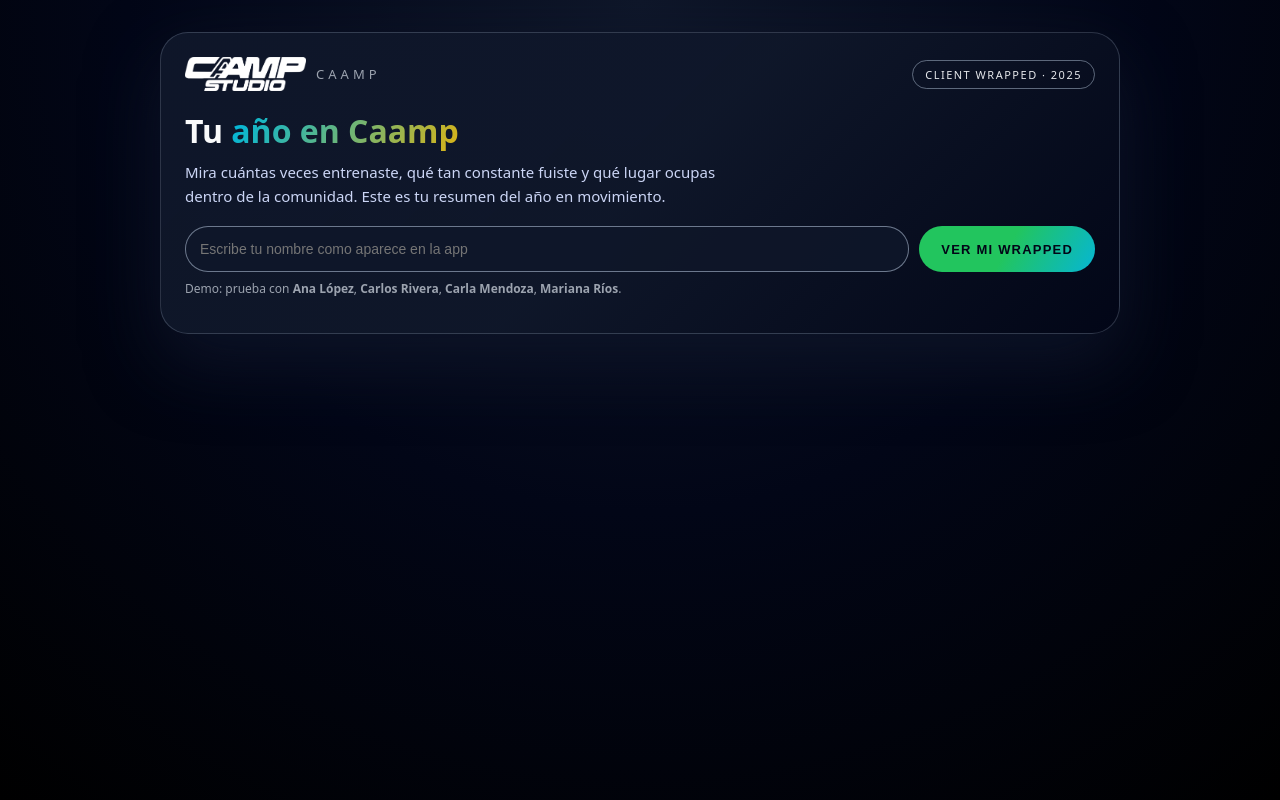
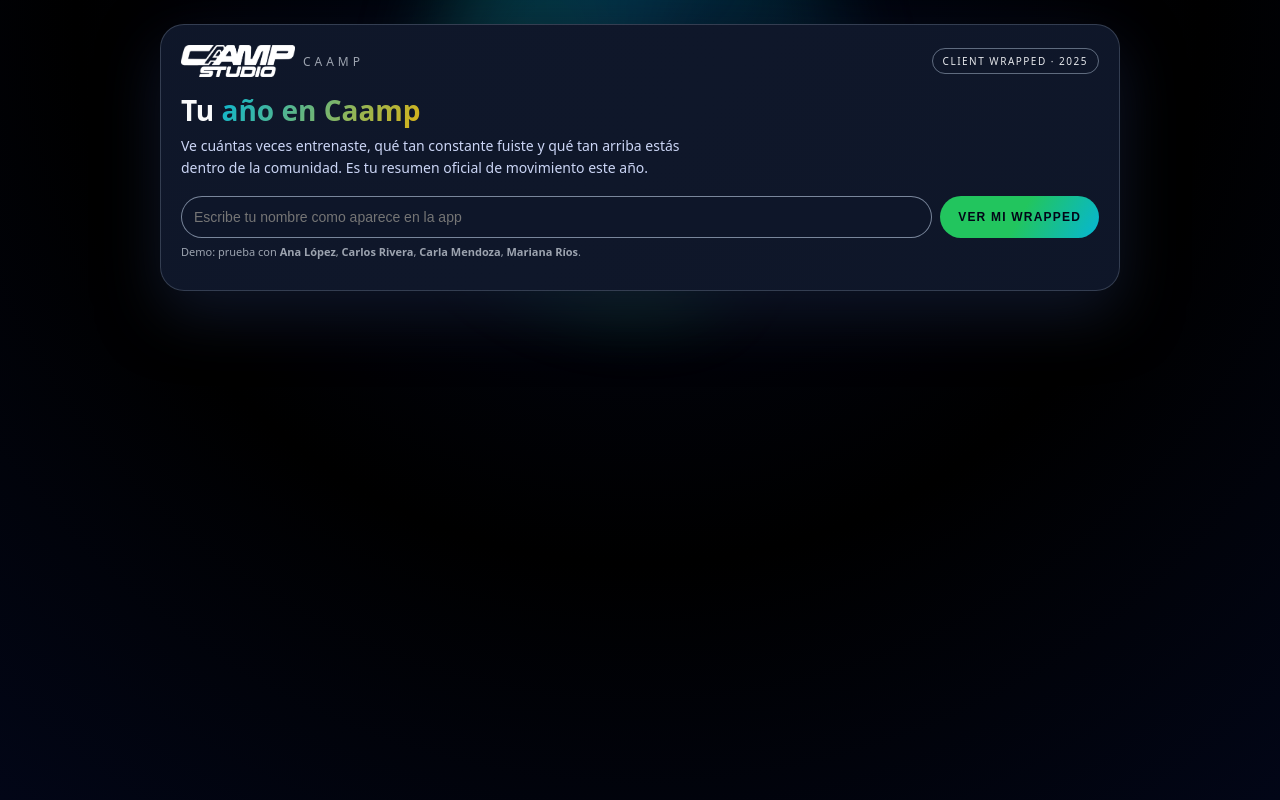
Before and after one commit to luisgon14052-bit/caamp-client-wrapped, a Next.js app: page / in a window 1280 px wide. Built offline with nearby package versions, Linux system fonts and the light colour scheme.

Commit message:
Update index.js

```diff
--- a/pages/index.js
+++ b/pages/index.js
@@ -32,7 +32,7 @@
         if (containerRef.current) {
           containerRef.current.scrollIntoView({ behavior: 'smooth' });
         }
-      }, 80);
+      }, 120);
     } catch (err) {
       setError('No encontramos tu Wrapped. Revisa tu nombre o pregunta en front desk 💚');
       setData(null);
@@ -54,28 +54,99 @@
         }
         body {
           margin: 0;
-          font-family: system-ui, -apple-system, BlinkMacSystemFont, "SF Pro Text",
-            "Helvetica Neue", Arial, sans-serif;
-          background: radial-gradient(circle at top, #0f172a 0, #020617 50%, #000 100%);
+          font-family: system-ui, -apple-system, BlinkMacSystemFont, 'SF Pro Text',
+            'Helvetica Neue', Arial, sans-serif;
+          background: radial-gradient(circle at top, #020617 0, #000 55%, #020617 100%);
           color: #f9fafb;
         }
         @keyframes fadeUp {
-          from { opacity: 0; transform: translateY(18px); }
-          to { opacity: 1; transform: translateY(0); }
+          from {
+            opacity: 0;
+            transform: translateY(18px);
+          }
+          to {
+            opacity: 1;
+            transform: translateY(0);
+          }
         }
         @keyframes gradientPulse {
-          0% { background-position: 0% 50%; }
-          50% { background-position: 100% 50%; }
-          100% { background-position: 0% 50%; }
+          0% {
+            background-position: 0% 50%;
+          }
+          50% {
+            background-position: 100% 50%;
+          }
+          100% {
+            background-position: 0% 50%;
+          }
         }
         @keyframes cardFloat {
-          0% { transform: translateY(0); }
-          50% { transform: translateY(-4px); }
-          100% { transform: translateY(0); }
+          0% {
+            transform: translateY(0);
+          }
+          50% {
+            transform: translateY(-4px);
+          }
+          100% {
+            transform: translateY(0);
+          }
+        }
+        @keyframes spinRing {
+          0% {
+            transform: rotate(0deg);
+          }
+          100% {
+            transform: rotate(360deg);
+          }
+        }
+        @keyframes dotPulse {
+          0% {
+            opacity: 0.3;
+            transform: scale(0.9);
+          }
+          50% {
+            opacity: 1;
+            transform: scale(1.15);
+          }
+          100% {
+            opacity: 0.3;
+            transform: scale(0.9);
+          }
+        }
+
+        /* Ajustes mobile */
+        @media (max-width: 640px) {
+          h1 {
+            font-size: 26px !important;
+          }
         }
       `}</style>
 
       <div style={styles.page}>
+        {/* OVERLAY DE LOADING */}
+        {loading && (
+          <div style={styles.loadingOverlay}>
+            <div style={styles.loadingCard}>
+              <div style={styles.loadingRingWrap}>
+                <div style={styles.loadingRing}>
+                  <div style={styles.loadingRingInner} />
+                </div>
+              </div>
+              <p style={styles.loadingTitle}>Armando tu Wrapped…</p>
+              <p style={styles.loadingText}>
+                Calculando tu lugar dentro de la comunidad y tu año en movimiento.
+              </p>
+              <div style={styles.loadingDots}>
+                <span style={{ ...styles.loadingDot, animationDelay: '0s' }} />
+                <span style={{ ...styles.loadingDot, animationDelay: '0.18s' }} />
+                <span style={{ ...styles.loadingDot, animationDelay: '0.36s' }} />
+              </div>
+            </div>
+          </div>
+        )}
+
+        <div style={styles.gradientAccent} />
+
         <div style={styles.container}>
           {/* HERO / INPUT */}
           {!data && (
@@ -93,8 +164,8 @@
               </h1>
 
               <p style={styles.subtitle}>
-                Mira cuántas veces entrenaste, qué tan constante fuiste y qué lugar ocupas dentro
-                de la comunidad. Este es tu resumen del año en movimiento.
+                Ve cuántas veces entrenaste, qué tan constante fuiste y qué tan arriba estás dentro
+                de la comunidad. Es tu resumen oficial de movimiento este año.
               </p>
 
               <form onSubmit={buscar} style={styles.form}>
@@ -121,7 +192,7 @@
           {/* RESULTADOS */}
           {data && (
             <section style={styles.results} ref={containerRef}>
-              {/* Encabezado */}
+              {/* Cabecera */}
               <div style={styles.headerRow}>
                 <div style={styles.headerLeft}>
                   <div style={styles.logoRow}>
@@ -144,7 +215,7 @@
 
               {/* Fila principal */}
               <div style={styles.mainGrid}>
-                {/* Card total asistencias */}
+                {/* Total asistencias */}
                 <div style={styles.mainCard}>
                   <p style={styles.cardTag}>Total de entrenamientos</p>
 
@@ -178,7 +249,7 @@
                   </div>
                 </div>
 
-                {/* Card constancia */}
+                {/* Constancia */}
                 <div style={styles.secondaryCard}>
                   <p style={styles.cardTag}>Tu constancia</p>
 
@@ -186,33 +257,33 @@
                     <div style={styles.statBlock}>
                       <p style={styles.statLabel}>Promedio al mes</p>
                       <p style={styles.statNumber}>{data.promedio_mensual}</p>
-                      <p style={styles.statHint}>clases / mes</p>
+                      <p style={styles.statHint}>clases por mes</p>
                     </div>
                     <div style={styles.statBlock}>
                       <p style={styles.statLabel}>Promedio a la semana</p>
                       <p style={styles.statNumber}>{data.promedio_semanal}</p>
-                      <p style={styles.statHint}>sesiones / semana</p>
+                      <p style={styles.statHint}>sesiones por semana</p>
                     </div>
                   </div>
 
                   <p style={styles.secondaryText}>
-                    No es perfección, es repetir: clase tras clase fuiste construyendo la versión
-                    de ti que hoy se siente más fuerte.
+                    No fue suerte. Fueron todas esas veces que llegaste, te moviste y saliste mejor
+                    de lo que entraste.
                   </p>
                 </div>
               </div>
 
-              {/* Card final / mensaje */}
+              {/* Mensaje final */}
               <div style={styles.footerCard}>
-                <p style={styles.footerTitle}>Lo que lograste este año</p>
+                <p style={styles.footerTitle}>Lo que construiste este año</p>
                 <p style={styles.footerText}>
-                  Cada vez que agendaste, llegaste y entrenaste sumó a este número. No es solo
-                  fitness: son todas las veces que elegiste moverte, aunque el día no se sintiera
-                  perfecto.
+                  Cada asistencia suma a algo más grande que un número: energía, confianza,
+                  disciplina. Tu cuerpo se acuerda de todas esas veces que estuviste aquí.
                 </p>
 
                 <p style={styles.footerHighlight}>
-                  Gracias por ser parte de Caamp. Lo que viene, lo seguimos construyendo juntos. 💚
+                  Gracias por ser parte de Caamp. Este año lo cerraste entrenando. El que sigue, lo
+                  volvemos a romper juntos. 💚
                 </p>
 
                 <div style={styles.actionsRow}>
@@ -264,51 +335,67 @@
     minHeight: '100vh',
     display: 'flex',
     justifyContent: 'center',
-    padding: '32px 16px'
+    padding: '24px 12px'
   },
   container: {
     width: '100%',
     maxWidth: 960,
-    animation: 'fadeUp 480ms ease-out'
+    animation: 'fadeUp 480ms ease-out',
+    position: 'relative',
+    zIndex: 1
+  },
+  gradientAccent: {
+    position: 'fixed',
+    top: -120,
+    left: '50%',
+    transform: 'translateX(-50%)',
+    width: 420,
+    height: 420,
+    borderRadius: 999,
+    background:
+      'conic-gradient(from 160deg, rgba(34,197,94,0.55), rgba(8,145,178,0.6), transparent)',
+    filter: 'blur(40px)',
+    opacity: 0.55,
+    zIndex: 0
   },
 
   // HERO
   hero: {
     background:
-      'linear-gradient(135deg, rgba(15,23,42,0.95), rgba(15,23,42,0.98), rgba(2,6,23,1))',
-    borderRadius: 28,
-    padding: 24,
+      'linear-gradient(135deg, rgba(15,23,42,0.98), rgba(15,23,42,1), rgba(15,23,42,0.96))',
+    borderRadius: 24,
+    padding: 20,
     border: '1px solid rgba(148,163,184,0.28)',
-    boxShadow: '0 28px 70px rgba(15,23,42,0.8)',
+    boxShadow: '0 24px 60px rgba(15,23,42,0.9)',
     color: '#e5e7eb'
   },
   heroTopRow: {
     display: 'flex',
     alignItems: 'center',
     justifyContent: 'space-between',
-    gap: 12,
-    marginBottom: 18
+    gap: 10,
+    marginBottom: 14
   },
   logoWrap: {
     display: 'flex',
     alignItems: 'center',
-    gap: 10
+    gap: 8
   },
   logo: {
-    height: 34,
+    height: 32,
     width: 'auto'
   },
   brandText: {
-    fontSize: 13,
+    fontSize: 12,
     letterSpacing: 4,
     textTransform: 'uppercase',
     color: '#9ca3af'
   },
   pill: {
-    padding: '6px 12px',
+    padding: '5px 10px',
     borderRadius: 999,
     border: '1px solid rgba(148,163,184,0.6)',
-    fontSize: 11,
+    fontSize: 10,
     textTransform: 'uppercase',
     letterSpacing: 1.5,
     color: '#e5e7eb',
@@ -316,8 +403,8 @@
   },
   title: {
     margin: 0,
-    marginBottom: 8,
-    fontSize: 32,
+    marginBottom: 6,
+    fontSize: 28,
     fontWeight: 800,
     color: '#f9fafb'
   },
@@ -326,56 +413,56 @@
       'linear-gradient(120deg, #22c55e, #06b6d4, #eab308)',
     WebkitBackgroundClip: 'text',
     color: 'transparent',
-    backgroundSize: '200% 200%',
+    backgroundSize: '220% 220%',
     animation: 'gradientPulse 10s ease-in-out infinite'
   },
   subtitle: {
     margin: 0,
-    marginBottom: 18,
-    fontSize: 15,
+    marginBottom: 16,
+    fontSize: 14,
     lineHeight: 1.6,
     color: '#cbd5f5',
-    maxWidth: 540
+    maxWidth: 520
   },
   form: {
     display: 'flex',
     flexWrap: 'wrap',
-    gap: 10,
-    marginBottom: 8
+    gap: 8,
+    marginBottom: 6
   },
   input: {
     flex: 1,
-    minWidth: 220,
-    padding: 14,
+    minWidth: 200,
+    padding: 12,
     borderRadius: 999,
-    border: '1px solid rgba(148,163,184,0.7)',
-    background: 'rgba(15,23,42,0.9)',
+    border: '1px solid rgba(148,163,184,0.8)',
+    background: 'rgba(15,23,42,0.95)',
     color: '#f9fafb',
     fontSize: 14,
     outline: 'none'
   },
   ctaButton: {
-    padding: '14px 22px',
+    padding: '12px 18px',
     borderRadius: 999,
     border: 'none',
     backgroundImage:
       'linear-gradient(120deg, #22c55e, #22c55e, #06b6d4)',
     color: '#020617',
     fontWeight: 700,
-    fontSize: 13,
+    fontSize: 12,
     textTransform: 'uppercase',
     letterSpacing: 1.2,
     cursor: 'pointer',
     whiteSpace: 'nowrap'
   },
   error: {
-    marginTop: 6,
-    fontSize: 13,
+    marginTop: 4,
+    fontSize: 12,
     color: '#fca5a5'
   },
   helper: {
-    marginTop: 8,
-    fontSize: 12,
+    marginTop: 6,
+    fontSize: 11,
     color: '#9ca3af'
   },
 
@@ -383,20 +470,20 @@
   results: {
     background:
       'linear-gradient(135deg, rgba(15,23,42,0.98), rgba(15,23,42,1))',
-    borderRadius: 28,
-    padding: 22,
+    borderRadius: 24,
+    padding: 18,
     border: '1px solid rgba(148,163,184,0.4)',
-    boxShadow: '0 28px 70px rgba(15,23,42,0.95)',
-    marginTop: 8,
+    boxShadow: '0 24px 60px rgba(15,23,42,0.95)',
+    marginTop: 10,
     display: 'flex',
     flexDirection: 'column',
-    gap: 18
+    gap: 16
   },
   headerRow: {
     display: 'flex',
     flexWrap: 'wrap',
     justifyContent: 'space-between',
-    gap: 18
+    gap: 14
   },
   headerLeft: {
     flex: 1,
@@ -405,11 +492,11 @@
   logoRow: {
     display: 'flex',
     alignItems: 'center',
-    gap: 10,
-    marginBottom: 8
+    gap: 8,
+    marginBottom: 6
   },
   logoSmall: {
-    height: 30,
+    height: 28,
     width: 'auto'
   },
   smallLabel: {
@@ -420,26 +507,26 @@
     color: '#9ca3af'
   },
   clientName: {
-    margin: '4px 0 4px',
-    fontSize: 26,
+    margin: '4px 0 2px',
+    fontSize: 24,
     fontWeight: 800,
     color: '#f9fafb'
   },
   clientTitle: {
     margin: 0,
-    fontSize: 14,
+    fontSize: 13,
     color: '#e5e7eb',
     maxWidth: 360
   },
   levelCard: {
-    minWidth: 220,
-    borderRadius: 20,
-    padding: 14,
+    minWidth: 210,
+    borderRadius: 18,
+    padding: 12,
     background:
       'radial-gradient(circle at top left, rgba(34,197,94,0.22), rgba(15,23,42,1))',
     border: '1px solid rgba(34,197,94,0.65)',
     color: '#f9fafb',
-    animation: 'cardFloat 6s ease-in-out infinite'
+    animation: 'cardFloat 7s ease-in-out infinite'
   },
   levelLabel: {
     margin: 0,
@@ -449,30 +536,31 @@
     color: '#bbf7d0'
   },
   levelValue: {
-    margin: '6px 0 4px',
+    margin: '4px 0 2px',
     fontSize: 15,
     fontWeight: 700
   },
   levelDetail: {
     margin: 0,
-    fontSize: 13,
+    fontSize: 12,
     color: '#e5e7eb'
   },
 
   mainGrid: {
     display: 'grid',
     gridTemplateColumns: 'minmax(0,1.7fr) minmax(0,1.2fr)',
-    gap: 16
+    gap: 14
   },
   mainCard: {
-    borderRadius: 20,
-    padding: 16,
+    borderRadius: 18,
+    padding: 14,
     background: 'rgba(15,23,42,0.98)',
-    border: '1px solid rgba(148,163,184,0.5)'
+    border: '1px solid rgba(148,163,184,0.5)',
+    boxShadow: '0 18px 40px rgba(15,23,42,0.9)'
   },
   cardTag: {
     margin: 0,
-    marginBottom: 8,
+    marginBottom: 6,
     fontSize: 11,
     textTransform: 'uppercase',
     letterSpacing: 1.6,
@@ -482,24 +570,24 @@
     display: 'flex',
     flexWrap: 'wrap',
     alignItems: 'baseline',
-    gap: 10,
-    marginBottom: 10
+    gap: 8,
+    marginBottom: 8
   },
   mainNumber: {
-    fontSize: 40,
+    fontSize: 34,
     fontWeight: 800,
     color: '#f9fafb'
   },
   mainNumberCaption: {
-    fontSize: 13,
+    fontSize: 12,
     color: '#d1d5db'
   },
   progressBlock: {
-    marginBottom: 10
+    marginBottom: 8
   },
   progressTrack: {
     width: '100%',
-    height: 10,
+    height: 9,
     borderRadius: 999,
     background: 'rgba(15,23,42,1)',
     overflow: 'hidden',
@@ -528,19 +616,19 @@
   chipsRow: {
     display: 'flex',
     flexWrap: 'wrap',
-    gap: 8,
-    marginTop: 6
+    gap: 6,
+    marginTop: 4
   },
   chipPrimary: {
-    padding: '6px 10px',
+    padding: '5px 9px',
     borderRadius: 999,
-    background: 'rgba(34,197,94,0.12)',
+    background: 'rgba(34,197,94,0.15)',
     border: '1px solid rgba(34,197,94,0.7)',
     fontSize: 11,
     color: '#bbf7d0'
   },
   chipOutline: {
-    padding: '6px 10px',
+    padding: '5px 9px',
     borderRadius: 999,
     border: '1px solid rgba(148,163,184,0.7)',
     fontSize: 11,
@@ -548,17 +636,17 @@
   },
 
   secondaryCard: {
-    borderRadius: 20,
-    padding: 16,
+    borderRadius: 18,
+    padding: 14,
     background: 'rgba(15,23,42,0.96)',
     border: '1px solid rgba(148,163,184,0.45)'
   },
   statsRow: {
     display: 'flex',
     justifyContent: 'space-between',
-    gap: 14,
-    marginBottom: 8,
-    marginTop: 4
+    gap: 12,
+    marginBottom: 6,
+    marginTop: 2
   },
   statBlock: {
     flex: 1
@@ -571,74 +659,149 @@
     color: '#94a3b8'
   },
   statNumber: {
-    margin: '4px 0 2px',
-    fontSize: 24,
+    margin: '3px 0 2px',
+    fontSize: 22,
     fontWeight: 700,
     color: '#f9fafb'
   },
   statHint: {
     margin: 0,
-    fontSize: 12,
+    fontSize: 11,
     color: '#cbd5f5'
   },
   secondaryText: {
     margin: 0,
-    marginTop: 8,
-    fontSize: 13,
+    marginTop: 6,
+    fontSize: 12.5,
     color: '#e5e7eb'
   },
 
   footerCard: {
-    borderRadius: 20,
-    padding: 18,
+    borderRadius: 18,
+    padding: 14,
     background: 'rgba(15,23,42,0.98)',
     border: '1px solid rgba(148,163,184,0.45)',
     marginTop: 4
   },
   footerTitle: {
     margin: 0,
-    marginBottom: 6,
-    fontSize: 14,
+    marginBottom: 4,
+    fontSize: 13,
     fontWeight: 600,
     color: '#f9fafb'
   },
   footerText: {
     margin: 0,
-    marginBottom: 8,
-    fontSize: 13,
+    marginBottom: 6,
+    fontSize: 12.5,
     color: '#e5e7eb'
   },
   footerHighlight: {
     margin: 0,
-    marginBottom: 12,
-    fontSize: 13,
+    marginBottom: 10,
+    fontSize: 12.5,
     color: '#bbf7d0'
   },
   actionsRow: {
     display: 'flex',
     flexWrap: 'wrap',
-    gap: 10
+    gap: 8
   },
   shareButton: {
-    padding: '10px 18px',
+    padding: '9px 14px',
     borderRadius: 999,
     border: '1px solid rgba(34,197,94,0.8)',
     background: 'rgba(22,163,74,0.12)',
     color: '#bbf7d0',
-    fontSize: 12,
+    fontSize: 11,
     textTransform: 'uppercase',
     letterSpacing: 1.1,
     cursor: 'pointer'
   },
   backButton: {
-    padding: '10px 18px',
+    padding: '9px 14px',
     borderRadius: 999,
     border: '1px solid rgba(148,163,184,0.8)',
     background: 'transparent',
     color: '#e5e7eb',
-    fontSize: 12,
+    fontSize: 11,
     textTransform: 'uppercase',
     letterSpacing: 1.1,
     cursor: 'pointer'
+  },
+
+  // LOADING OVERLAY
+  loadingOverlay: {
+    position: 'fixed',
+    inset: 0,
+    zIndex: 50,
+    background: 'rgba(2,6,23,0.92)',
+    backdropFilter: 'blur(14px)',
+    display: 'flex',
+    alignItems: 'center',
+    justifyContent: 'center'
+  },
+  loadingCard: {
+    borderRadius: 22,
+    padding: 18,
+    width: '90%',
+    maxWidth: 320,
+    background:
+      'radial-gradient(circle at top, rgba(34,197,94,0.25), rgba(15,23,42,1))',
+    border: '1px solid rgba(34,197,94,0.7)',
+    textAlign: 'center',
+    boxShadow: '0 22px 50px rgba(0,0,0,0.9)'
+  },
+  loadingRingWrap: {
+    display: 'flex',
+    justifyContent: 'center',
+    marginBottom: 10
+  },
+  loadingRing: {
+    width: 70,
+    height: 70,
+    borderRadius: '50%',
+    border: '3px solid rgba(15,23,42,1)',
+    borderTopColor: '#22c55e',
+    borderRightColor: '#06b6d4',
+    animation: 'spinRing 1.2s linear infinite',
+    display: 'flex',
+    alignItems: 'center',
+    justifyContent: 'center',
+    background:
+      'radial-gradient(circle, rgba(15,23,42,1), rgba(15,23,42,0.7))'
+  },
+  loadingRingInner: {
+    width: 34,
+    height: 34,
+    borderRadius: '50%',
+    backgroundImage:
+      'linear-gradient(135deg, #22c55e, #06b6d4, #eab308)',
+    opacity: 0.9
+  },
+  loadingTitle: {
+    margin: 0,
+    marginBottom: 4,
+    fontSize: 15,
+    fontWeight: 700,
+    color: '#f9fafb'
+  },
+  loadingText: {
+    margin: 0,
+    marginBottom: 10,
+    fontSize: 12.5,
+    color: '#e5e7eb'
+  },
+  loadingDots: {
+    display: 'flex',
+    justifyContent: 'center',
+    gap: 6
+  },
+  loadingDot: {
+    width: 6,
+    height: 6,
+    borderRadius: '50%',
+    background: '#bbf7d0',
+    animation: 'dotPulse 1.1s ease-in-out infinite'
   }
 };
```
